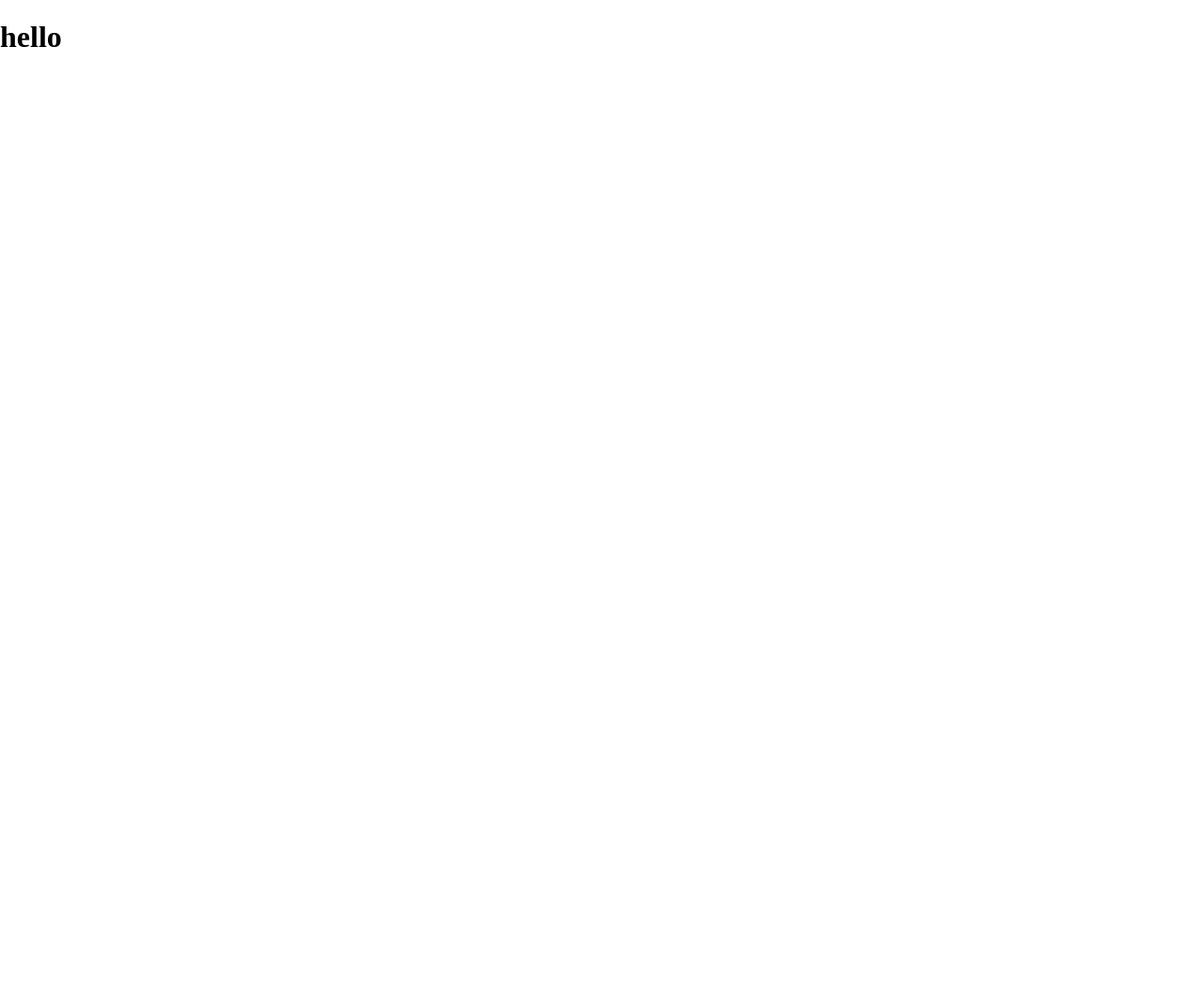
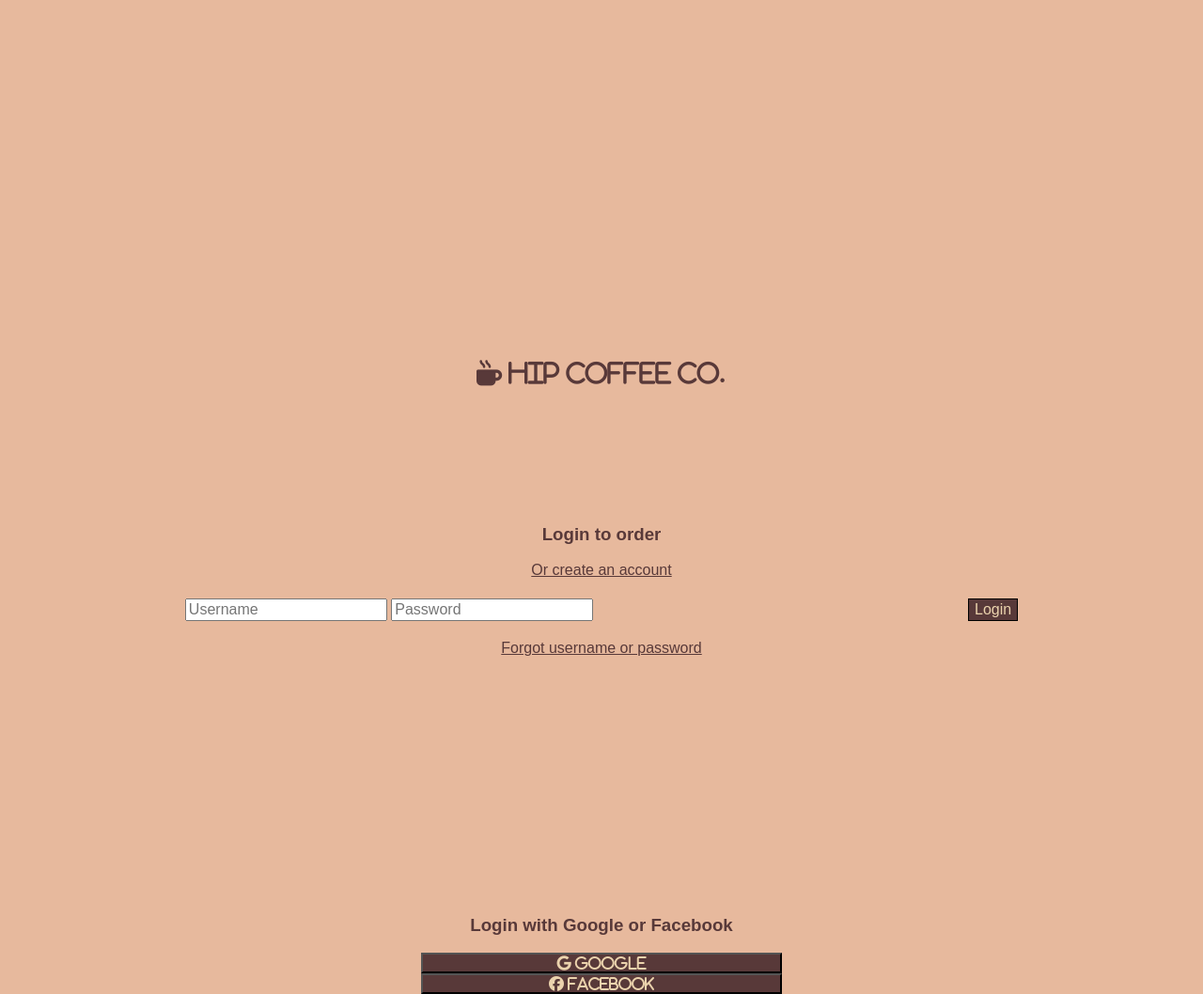
Before and after one commit to JCardona0110/Hip-Coffee-Co, a plain HTML site: page public/index.html in a window 1280 px wide. Shown: the whole page at 94% size. Before the commit the page ends 800 px from the top, so only its background shows below. Drawn offline with Linux system fonts and the light colour scheme; a web font is replaced by a local one.

Commit message:
login page styling finished

```diff
--- a/public/index.html
+++ b/public/index.html
@@ -12,9 +12,39 @@
 		<!-- external CSS link -->
 		<link rel="stylesheet" type="text/css" href="css/normalize.css" />
 		<link rel="stylesheet" type="text/css" href="css/main.css" />
+		<link rel="preconnect" href="https://fonts.googleapis.com" />
+		<link rel="preconnect" href="https://fonts.gstatic.com" crossorigin />
+		<link
+			href="https://fonts.googleapis.com/css2?family=Alegreya+Sans:wght@300&family=Exo+2&family=Mooli&display=swap"
+			rel="stylesheet"
+		/>
+		<script
+			src="https://kit.fontawesome.com/bec6234410.js"
+			crossorigin="anonymous"
+		></script>
 	</head>
 	<body>
-		<h1>hello</h1>
 
+		<h1 class="title fa fa-duotone fa-mug-hot fa-beat -2xl"
+			style="--fa-primary-color: #433618; --fa-secondary-color: #433618">
+			Hip Coffee Co.
+		</h1>
+
+		<h3 class="login">Login to order</h3>
+		<a class="create" href="#">Or create an account</a>
+		<section class="loginContainer">
+		<form class="loginCredentials" action="js/main.js" method="post"><input type="text" placeholder="Username">
+		<form class="loginCredentials" action="js/main.js" method="post"><input type="password" placeholder="Password">
+		</form>
+
+		<button class="loginButton">Login</button>
+		</section>
+		<a class="forgot" href="#">Forgot username or password</a>
+		<h3 class="altLogin">Login with Google or Facebook</h3>
+		<section class="buttonContainer">
+			<button class="altButton googleLogin fab fa-google"> Google</button>
+
+			<button class="altButton facebookLogin fab fa-facebook"> Facebook</button>
+		</section>
 	</body>
 </html>
--- a/public/main.scss
+++ b/public/main.scss
@@ -10,7 +10,7 @@ html {
 
 /* Clear fix hack */
 .clearfix:after {
-	content: '.';
+	content: ".";
 	display: block;
 	clear: both;
 	visibility: hidden;
@@ -21,12 +21,88 @@ html {
 .clear {
 	clear: both;
 }
-
+//!fonts
+// font-family: 'Alegreya Sans', sans-serif;
+// font-family: 'Exo 2', sans-serif;
+// font-family: 'Mooli', sans-serif;
 /******************************************
   /* BASE STYLES
   /*******************************************/
 
 body {
+	font-family: "Mooli", sans-serif;
+	width: 100%;
+	text-align: center;
+	color: #583939;
+	background-color: rgb(231, 185, 157);
+}
+
+.title {
+	margin: auto;
+	height: 180px;
+	padding-top: 30%;
+	color: #583939;
+  white-space: nowrap;
+	word-wrap: normal;
+	font-size: 1.7rem;
+}
+.login {
+	padding-top: 10%;
+}
+
+.create{
+	display: block;
+	padding-bottom: 20px;
+	color: inherit;
+}
+
+.loginContainer{
+	display: flex;
+	justify-content: space-around;
+	flex-wrap: wrap;
+	gap: 5px;
+}
+
+.loginButton{
+	background-color: #583939;
+	border: 1px black solid;
+	color: rgb(235, 211, 173);
+}
+
+.forgot{
+	display: block;
+	padding-top: 20px;
+	color: inherit;
+}
+
+.altLogin {
+	padding-top: 20%;
+}
+
+.buttonContainer {
+	display: flex;
+	flex-direction: column;
+	width: 30%;
+	min-width: fit-content;
+	margin: auto;
+	white-space: nowrap;
+
+}
+.altButton{
+	background-color: #583939;
+	color:rgb(235, 211, 173) ;
+}
+
+.buttonContainer{
+
+}
+.googleLogin{
+
+}
+
+
+.facebookLogin{
+
 }
 
 /******************************************
```
Also changed, not shown: public/css/main.css.
